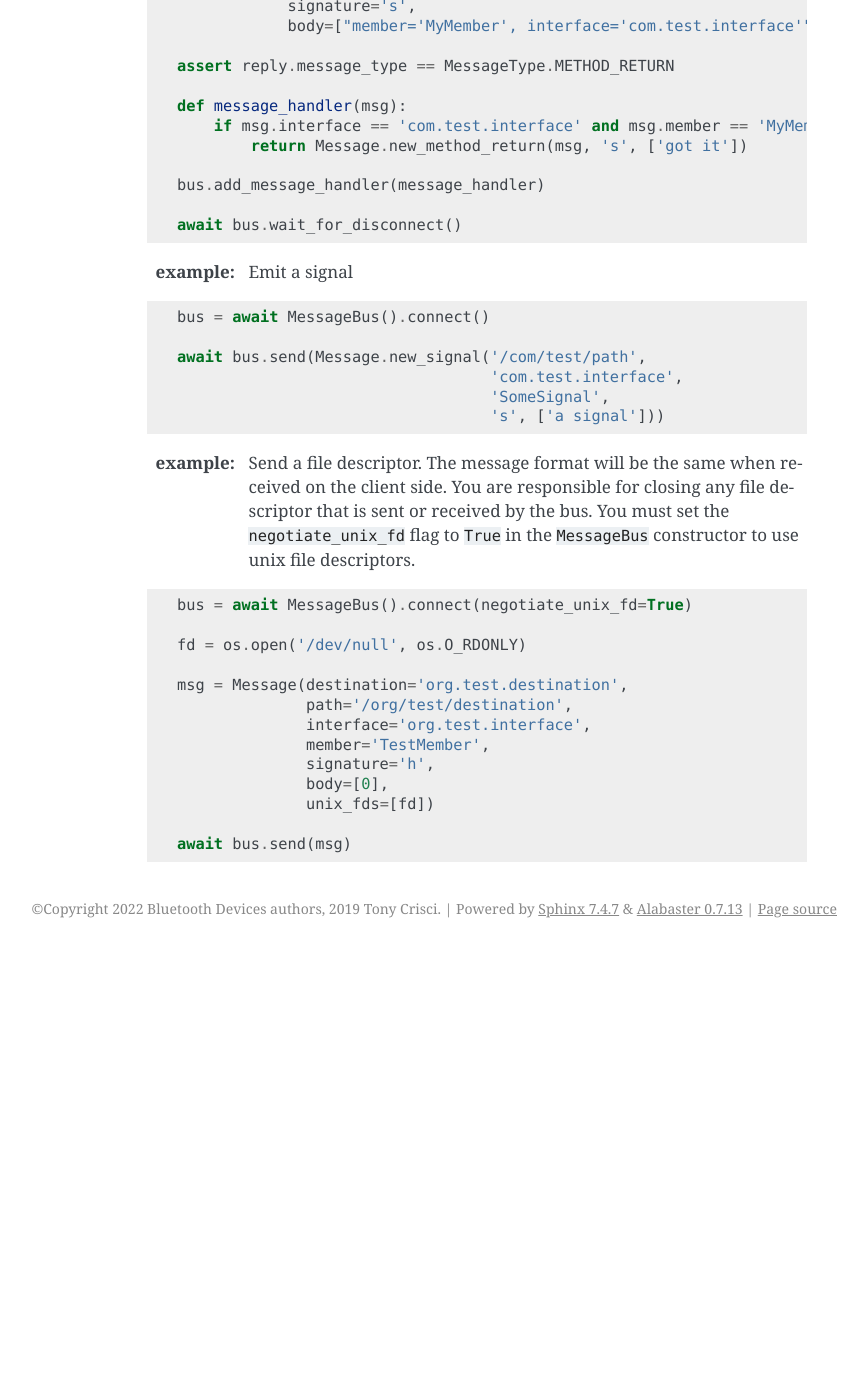
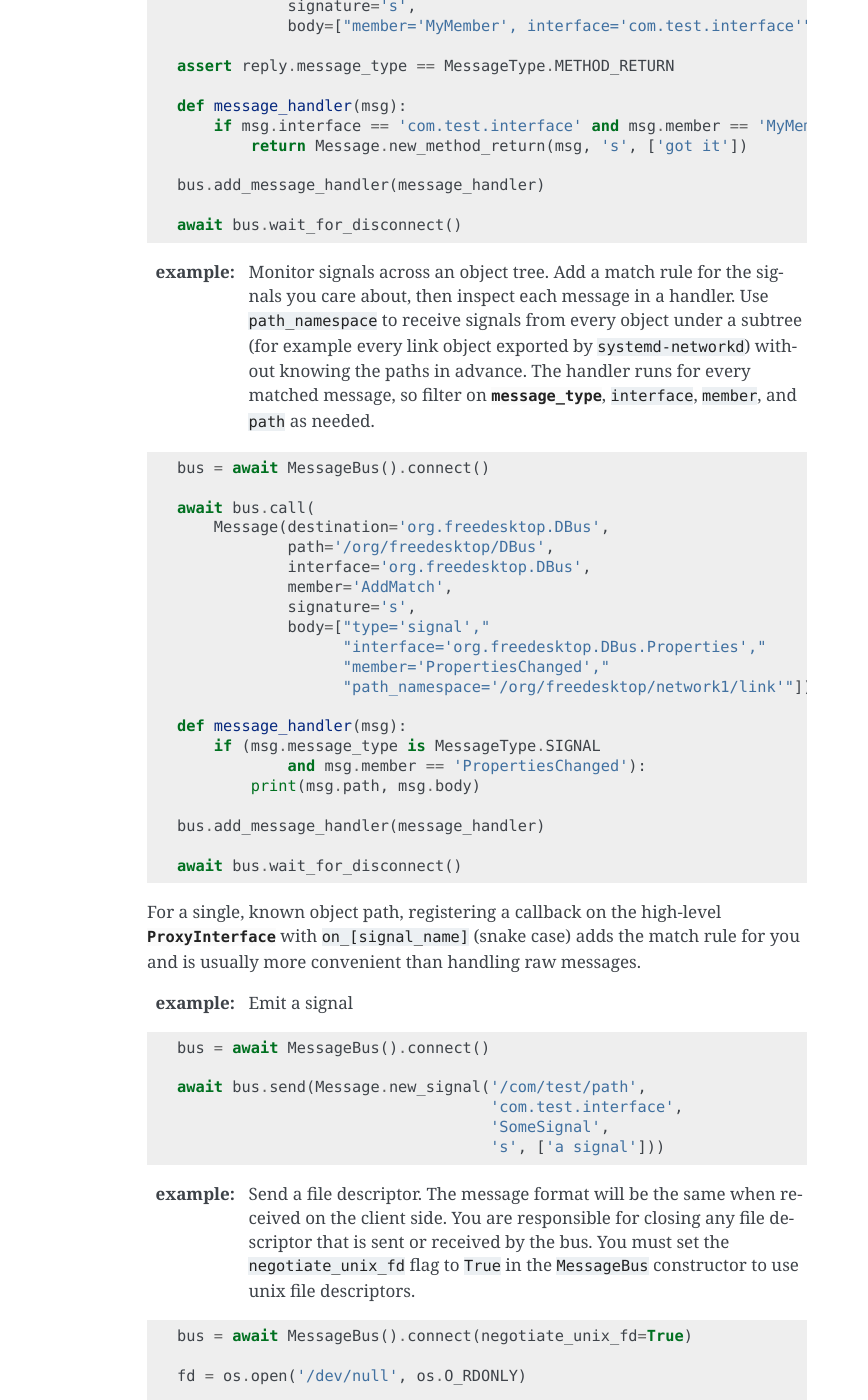
Before and after one commit to Bluetooth-Devices/dbus-fast, a Sphinx documentation site: the page built from docs/source/low-level-interface/index.rst, in a window 1280 px wide and 1400 px high, scrolled down 1198 px. Shown: the whole window, without its empty margins (273-1141 px from the left). Built offline with Sphinx 7.4.7, drawn with Linux system fonts in a browser that asks for light colours; before the commit the page ends 2146 px from its top, so only the background shows below that.

Commit message:
docs(low-level): show how to monitor signals across an object tree

```diff
--- a/docs/source/low-level-interface/index.rst
+++ b/docs/source/low-level-interface/index.rst
@@ -83,6 +83,45 @@ connection is not recommended.
     await bus.wait_for_disconnect()
 
 :example:
+   Monitor signals across an object tree. Add a match rule for the
+   signals you care about, then inspect each message in a handler.
+   Use ``path_namespace`` to receive signals from every object under
+   a subtree (for example every link object exported by
+   ``systemd-networkd``) without knowing the paths in advance. The
+   handler runs for every matched message, so filter on
+   :attr:`message_type <dbus_fast.Message.message_type>`,
+   ``interface``, ``member``, and ``path`` as needed.
+
+.. code-block:: python3
+
+    bus = await MessageBus().connect()
+
+    await bus.call(
+        Message(destination='org.freedesktop.DBus',
+                path='/org/freedesktop/DBus',
+                interface='org.freedesktop.DBus',
+                member='AddMatch',
+                signature='s',
+                body=["type='signal',"
+                      "interface='org.freedesktop.DBus.Properties',"
+                      "member='PropertiesChanged',"
+                      "path_namespace='/org/freedesktop/network1/link'"]))
+
+    def message_handler(msg):
+        if (msg.message_type is MessageType.SIGNAL
+                and msg.member == 'PropertiesChanged'):
+            print(msg.path, msg.body)
+
+    bus.add_message_handler(message_handler)
+
+    await bus.wait_for_disconnect()
+
+For a single, known object path, registering a callback on the
+high-level :class:`ProxyInterface <dbus_fast.aio.ProxyInterface>` with
+``on_[signal_name]`` (snake case) adds the match rule for you and is
+usually more convenient than handling raw messages.
+
+:example:
    Emit a signal
 
 .. code-block:: python3
```
